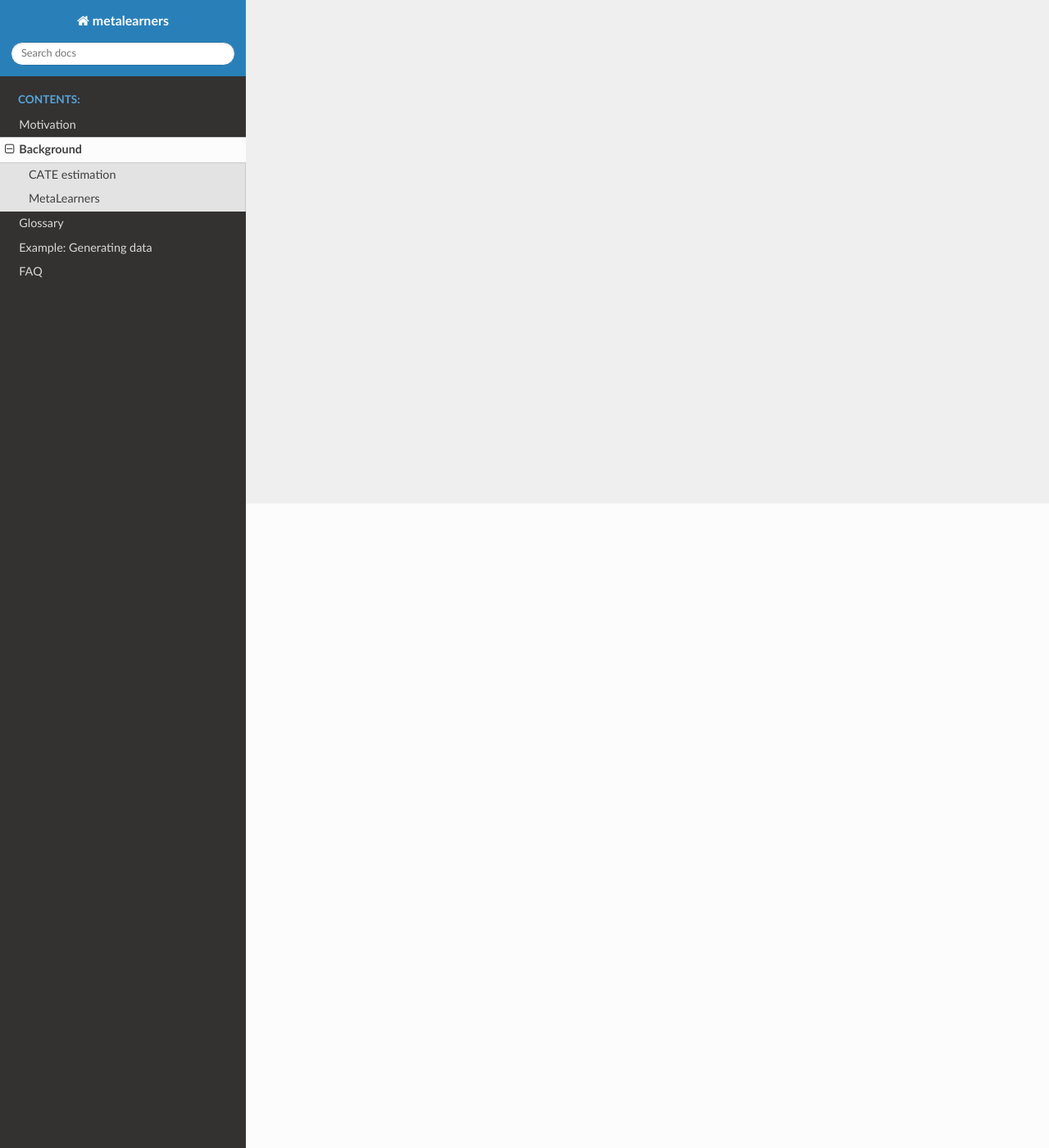
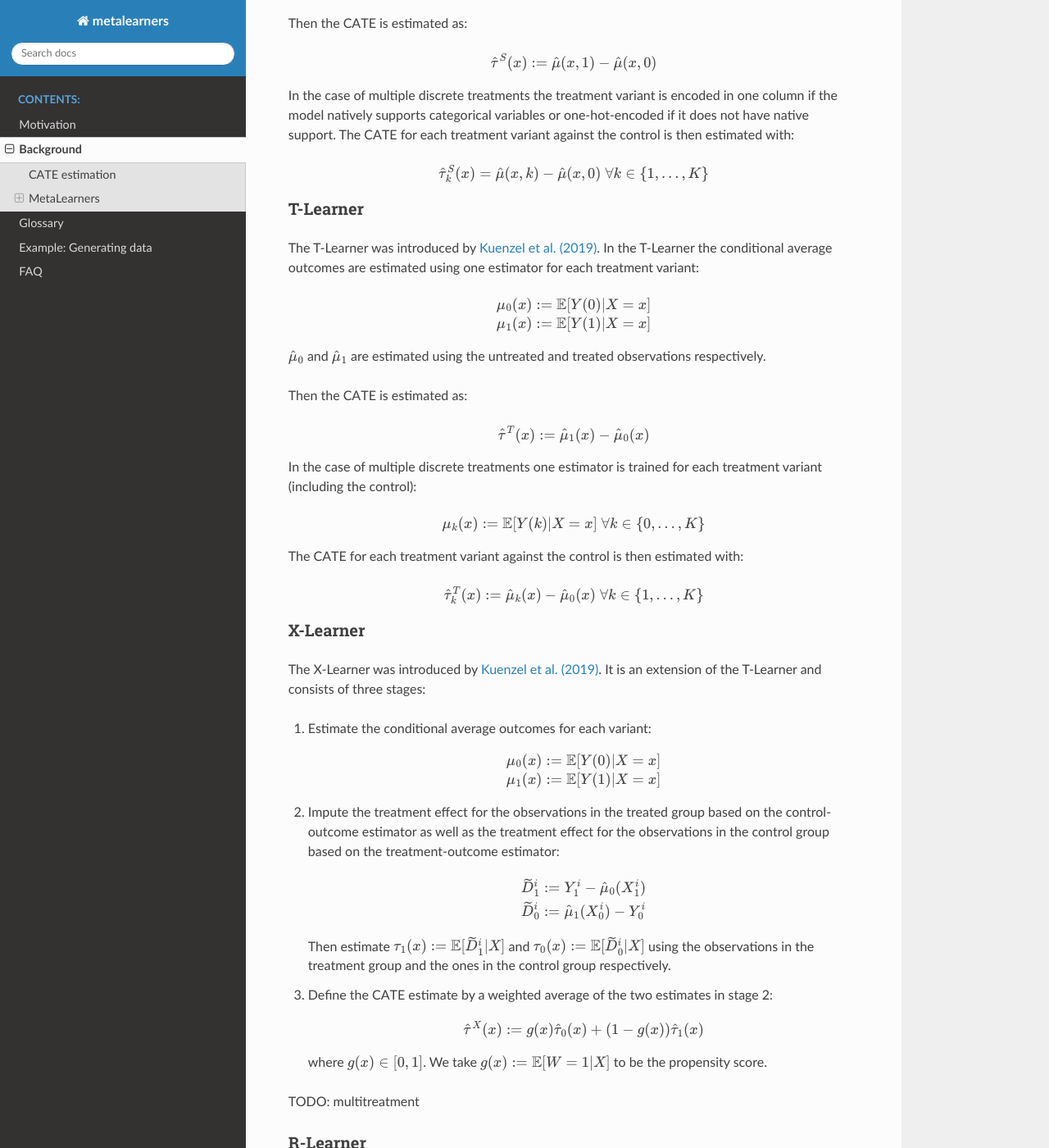
Before and after one commit to Quantco/metalearners, a Sphinx documentation site: the page built from docs/background.rst, in a window 1280 px wide and 1400 px high, scrolled down 786 px. Shown: the whole window at 82% size. Built offline with Sphinx 7.4.7 and the Read the Docs theme 2.0.0, drawn with Linux system fonts in a browser that asks for light colours; pages that are not in the unit, such as notebooks, are missing from menus; some of the changed text lies outside the part shown.

Commit message:
Background documentation (#102)
Co-authored-by: Kevin Klein <7267523+kklein@users.noreply.github.com>

```diff
--- a/docs/background.rst
+++ b/docs/background.rst
@@ -8,5 +8,148 @@ TODO
 
 MetaLearners
 ------------
+Following the definition by `Kunzel et al. <https://doi.org/10.1073/pnas.1804597116>`_, MetaLearning
+refers to any technique where a functional learning problem is decomposed into a sequence of
+simpler learning tasks.
 
-TODO
+There maybe several theoretical or practical reasons to prefer one CATE decomposition over
+another, which is why so many CATE metalearners have been developed. Most of them are
+developed for the binary treatment case although extensions to the multiple discrete
+treatments can be implemented. In this library we assume we have :math:`K` treatment
+variants and a control variant, i.e. :math:`w \in \{0,\dots,K\}`. Given this scenario,
+we estimate the CATE for each variant in relation to the control:
+
+.. math::
+    \tau_k(x) := \mathbb{E}[Y(k) - Y(0) | X=x] \; \forall k \in \{1,\dots, K\}
+
+S-Learner
+"""""""""""""""""""""
+The S-Learner was introduced by `Kuenzel et al. (2019) <https://arxiv.org/pdf/1706.03461.pdf>`_.
+In this case the treatment indicator is included as a feature similar to all other features
+and estimating the combined response function:
+
+.. math::
+    \mu (x, w) := \mathbb{E}[Y | X = x, W=w]
+
+using any base learner.
+
+Then the CATE is estimated as:
+
+.. math::
+    \hat{\tau}^S(x) := \hat{\mu}(x,1) - \hat{\mu}(x,0)
+
+In the case of multiple discrete treatments the treatment variant is encoded in one
+column if the model natively supports categorical variables or one-hot-encoded if it does
+not have native support.
+The CATE for each treatment variant against the control is then estimated with:
+
+.. math::
+    \hat{\tau}_k^S(x) = \hat{\mu}(x,k) - \hat{\mu}(x,0) \; \forall k \in \{1,\dots, K\}
+
+T-Learner
+"""""""""""""""""""""
+The T-Learner was introduced by `Kuenzel et al. (2019) <https://arxiv.org/pdf/1706.03461.pdf>`_.
+In the T-Learner the conditional average outcomes are estimated using one estimator for
+each treatment variant:
+
+.. math::
+    \mu_0 (x) &:= \mathbb{E}[Y(0) | X = x] \\
+    \mu_1 (x) &:= \mathbb{E}[Y(1) | X = x]
+
+:math:`\hat{\mu}_0` and :math:`\hat{\mu}_1` are estimated using the untreated and treated observations
+respectively.
+
+Then the CATE is estimated as:
+
+.. math::
+    \hat{\tau}^T(x) := \hat{\mu}_1(x) - \hat{\mu}_0(x)
+
+In the case of multiple discrete treatments one estimator is trained for each treatment
+variant (including the control):
+
+.. math::
+    \mu_k (x) := \mathbb{E}[Y(k) | X = x] \; \forall k \in \{0,\dots, K\}
+
+The CATE for each treatment variant against the control is then estimated with:
+
+.. math::
+    \hat{\tau}_k^T(x) := \hat{\mu}_k(x) - \hat{\mu}_0(x) \; \forall k \in \{1,\dots, K\}
+
+X-Learner
+"""""""""""""""""""""
+The X-Learner was introduced by `Kuenzel et al. (2019) <https://arxiv.org/pdf/1706.03461.pdf>`_.
+It is an extension of the T-Learner and consists of three stages:
+
+#.  Estimate the conditional average outcomes for each variant:
+
+    .. math::
+        \mu_0 (x) &:= \mathbb{E}[Y(0) | X = x] \\
+        \mu_1 (x) &:= \mathbb{E}[Y(1) | X = x]
+
+#.  Impute the treatment effect for the observations in the treated group based on the
+    control-outcome estimator as well as the treatment effect for the observations in the control
+    group based on the treatment-outcome estimator:
+
+    .. math::
+        \widetilde{D}_1^i &:= Y^i_1 - \hat{\mu}_0(X^i_1) \\
+        \widetilde{D}_0^i &:= \hat{\mu}_1(X^i_0) - Y^i_0
+
+    Then estimate :math:`\tau_1(x) := \mathbb{E}[\widetilde{D}^i_1 | X]` and
+    :math:`\tau_0(x) := \mathbb{E}[\widetilde{D}^i_0 | X]` using the observations in the
+    treatment group and the ones in the control group respectively.
+#.  Define the CATE estimate by a weighted average of the two estimates in stage 2:
+
+    .. math::
+        \hat{\tau}^X(x) := g(x)\hat{\tau}_0(x) + (1-g(x))\hat{\tau}_1(x)
+
+    where :math:`g(x) \in [0,1]`. We take :math:`g(x) := \mathbb{E}[W = 1 | X]` to be
+    the propensity score.
+
+TODO: multitreatment
+
+R-Learner
+"""""""""""""""""""""
+The R-Learner was introduced by `Nie et al. (2017) <https://arxiv.org/pdf/1712.04912>`_.
+It consists of two stages:
+
+#.  Estimate a general outcome model and a propensity model:
+
+    .. math::
+        m(x) &:= \mathbb{E}[Y | X=x] \\
+        e(x) &:= \mathbb{E}[W = 1 | X=x]
+
+#.  Estimate the treatment effect by minimising the R-Loss:
+
+    .. math::
+        \DeclareMathOperator*{\argmin}{arg\,min}
+        \hat{\tau}^R (x) &:= \argmin_{\tau}\Bigg\{\mathbb{E}\Bigg[\bigg(\left\{Y^i - \hat{m}(X^i)\right\} - \left\{W^i - \hat{e}(X^i)\right\}\tau(X^i)\bigg)^2\Bigg]\Bigg\} \\
+        &=\argmin_{\tau}\left\{\mathbb{E}\left[\left\{W^i - \hat{e}(X^i)\right\}^2\bigg(\frac{\left\{Y^i - \hat{m}(X^i)\right\}}{\left\{W^i - \hat{e}(X^i)\right\}} - \tau(X^i)\bigg)^2\right]\right\} \\
+        &= \argmin_{\tau}\left\{\mathbb{E}\left[{\tilde{W}^i}^2\bigg(\frac{\tilde{Y}^i}{\tilde{W}^i} - \tau(X^i)\bigg)^2\right]\right\}
+
+    And therefore any ML model which supports weighting each observation differently can be used for the final model.
+
+TODO: multitreatment
+
+DR-Learner
+"""""""""""""""""""""
+The DR-Learner was introduced by `Kennedy (2020) <https://arxiv.org/pdf/2004.14497>`_.
+It consists of two stages:
+
+#.  Estimate  the conditional average outcomes for each variant and a propensity model:
+
+    .. math::
+        \mu_0 (x, w) &:= \mathbb{E}[Y(0) | X = x] \\
+        \mu_1 (x, w) &:= \mathbb{E}[Y(1) | X = x] \\
+        e(x) &:= \mathbb{E}[W = 1 | X=x]
+
+    and construct the pseudo-outcomes:
+
+    .. math::
+        \varphi(X^i, W^i, Y^i) := \frac{W^i - \hat{e}(X^i)}{\hat{e}(X^i)(1-\hat{e}(X^i))}\big\{Y^i - \hat{\mu}_{W^i}(X^i)\big\} + \hat{\mu}_{1}(X^i) - \hat{\mu}_{0}(X^i)
+
+#.  Estimate the CATE by regressing :math:`\varphi` on :math:`X`:
+
+    .. math::
+        \hat{\tau}^{DR}(x) := \mathbb{E}[\varphi(X^i, W^i, Y^i) | X^i]
+
+TODO: multitreatment
```
